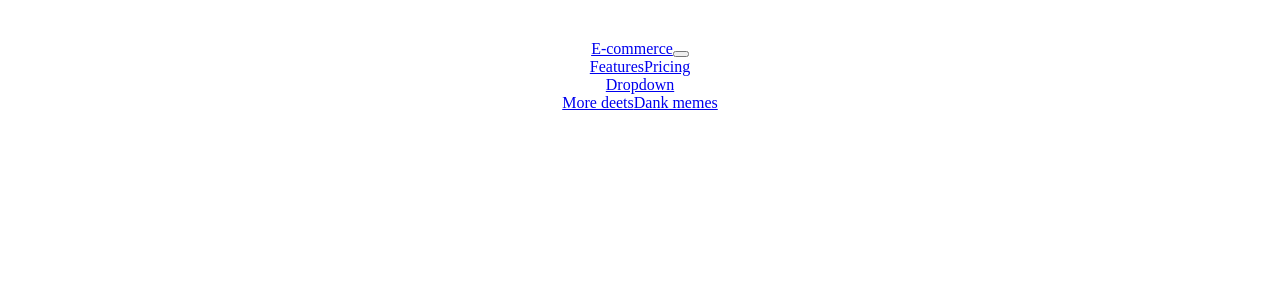
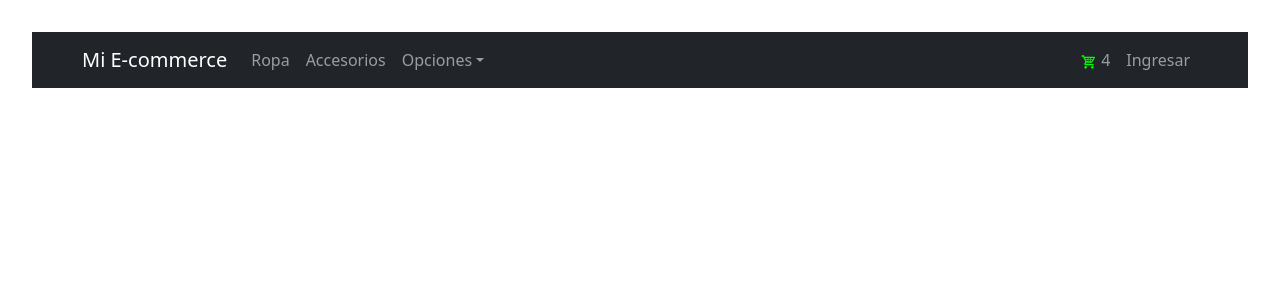
Before and after one commit to eldictador007/Santiago-Moulia-c43545, a React (Vite) app in the folder mi-App/: page / in a window 1280 px wide. Shown: the top 300 px of the page. Built offline with nearby package versions, Linux system fonts and the light colour scheme.

Commit message:
navbar creado

```diff
--- a/mi-App/index.html
+++ b/mi-App/index.html
@@ -2,7 +2,8 @@
 <html lang="en">
   <head>
     <meta charset="UTF-8" />
-    <script src="https://cdn.jsdelivr.net/npm/bootstrap@5.2.3/dist/js/bootstrap.bundle.min.js" integrity="sha384-kenU1KFdBIe4zVF0s0G1M5b4hcpxyD9F7jL+jjXkk+Q2h455rYXK/7HAuoJl+0I4" crossorigin="anonymous"></script>
+<!-- CSS only -->
+<link href="https://cdn.jsdelivr.net/npm/bootstrap@5.2.3/dist/css/bootstrap.min.css" rel="stylesheet" integrity="sha384-rbsA2VBKQhggwzxH7pPCaAqO46MgnOM80zW1RWuH61DGLwZJEdK2Kadq2F9CUG65" crossorigin="anonymous">
     <meta name="viewport" content="width=device-width, initial-scale=1.0" />
     <title>Mi App</title>
   </head>
--- a/mi-App/src/App.jsx
+++ b/mi-App/src/App.jsx
@@ -1,14 +1,13 @@
 
-
-import NavB from './componentes/navBar/navBar.jsx'
 import './App.css'
+import CollapsibleExample from './Componentes/NavBar/NavBar'
 
 function App() {
 
 
   return (
     <div className="App">
-      <NavB/>
+     <CollapsibleExample/>
     </div>
   )
 }
--- a/mi-App/src/componentes/itemList/itemListCont.jsx
+++ /dev/null
@@ -1,3 +0,0 @@
-import { useState } from 'react'
-
-const [count, setCount] = useState(0)
--- a/mi-App/src/componentes/navBar/navBar.jsx
+++ b/mi-App/src/componentes/navBar/navBar.jsx
@@ -3,32 +3,34 @@
 import Navbar from 'react-bootstrap/Navbar';
 import NavDropdown from 'react-bootstrap/NavDropdown';
 
-function NavB() {
+function CollapsibleExample() {
   return (
     <Navbar collapseOnSelect expand="lg" bg="dark" variant="dark">
       <Container>
-        <Navbar.Brand href="#home">E-commerce</Navbar.Brand>
+        <Navbar.Brand href="#home">Mi E-commerce</Navbar.Brand>
         <Navbar.Toggle aria-controls="responsive-navbar-nav" />
         <Navbar.Collapse id="responsive-navbar-nav">
           <Nav className="me-auto">
-            <Nav.Link href="#features">Features</Nav.Link>
-            <Nav.Link href="#pricing">Pricing</Nav.Link>
-            <NavDropdown title="Dropdown" id="collasible-nav-dropdown">
-              <NavDropdown.Item href="#action/3.1">Action</NavDropdown.Item>
+            <Nav.Link href="#features">Ropa</Nav.Link>
+            <Nav.Link href="#pricing">Accesorios</Nav.Link>
+            <NavDropdown title="Opciones" id="collasible-nav-dropdown">
+              <NavDropdown.Item href="#action/3.1">Hombre</NavDropdown.Item>
               <NavDropdown.Item href="#action/3.2">
-                Another action
+                Dama
               </NavDropdown.Item>
-              <NavDropdown.Item href="#action/3.3">Something</NavDropdown.Item>
+              <NavDropdown.Item href="#action/3.3">Niños</NavDropdown.Item>
               <NavDropdown.Divider />
               <NavDropdown.Item href="#action/3.4">
-                Separated link
+                Ofertas
               </NavDropdown.Item>
             </NavDropdown>
           </Nav>
           <Nav>
-            <Nav.Link href="#deets">More deets</Nav.Link>
-            <Nav.Link eventKey={2} href="#memes">
-              Dank memes
+            <Nav.Link href="#cart">
+            <svg xmlns="http://www.w3.org/2000/svg" width="1em" height="1em" preserveAspectRatio="xMidYMid meet" viewBox="0 0 24 24"><path fill="lime" d="M19 20c0 1.11-.89 2-2 2a2 2 0 0 1-2-2c0-1.11.89-2 2-2a2 2 0 0 1 2 2M7 18c-1.11 0-2 .89-2 2a2 2 0 0 0 2 2c1.11 0 2-.89 2-2s-.89-2-2-2m.2-3.37l-.03.12c0 .14.11.25.25.25H19v2H7a2 2 0 0 1-2-2c0-.35.09-.68.24-.96l1.36-2.45L3 4H1V2h3.27l.94 2H20c.55 0 1 .45 1 1c0 .17-.05.34-.12.5l-3.58 6.47c-.34.61-1 1.03-1.75 1.03H8.1l-.9 1.63M8.5 11H10V9H7.56l.94 2M11 9v2h3V9h-3m3-1V6h-3v2h3m3.11 1H15v2h1l1.11-2m1.67-3H15v2h2.67l1.11-2M6.14 6l.94 2H10V6H6.14Z"/></svg> 4
+            </Nav.Link>
+            <Nav.Link eventKey={2} href="#login">
+              Ingresar
             </Nav.Link>
           </Nav>
         </Navbar.Collapse>
@@ -37,4 +39,4 @@
   );
 }
 
-export default NavB;
+export default CollapsibleExample;
```
Also changed, not shown: mi-App/src/componentes/ItemListContainer/itemList.jsx (added).
